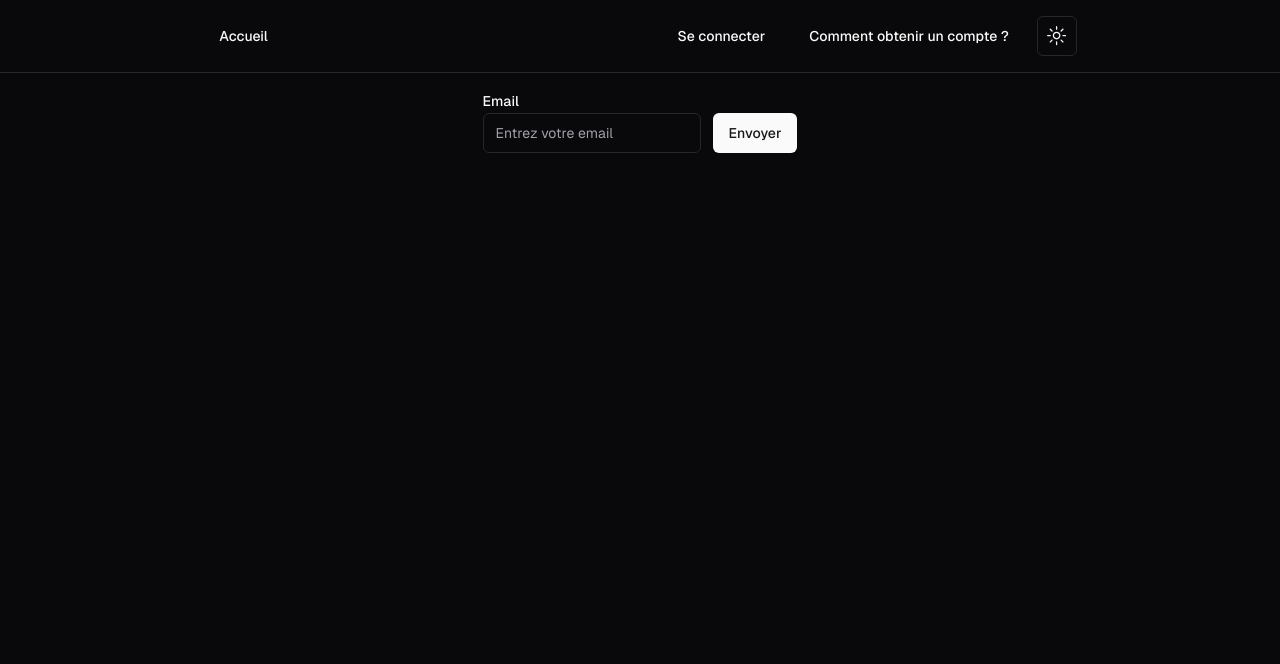
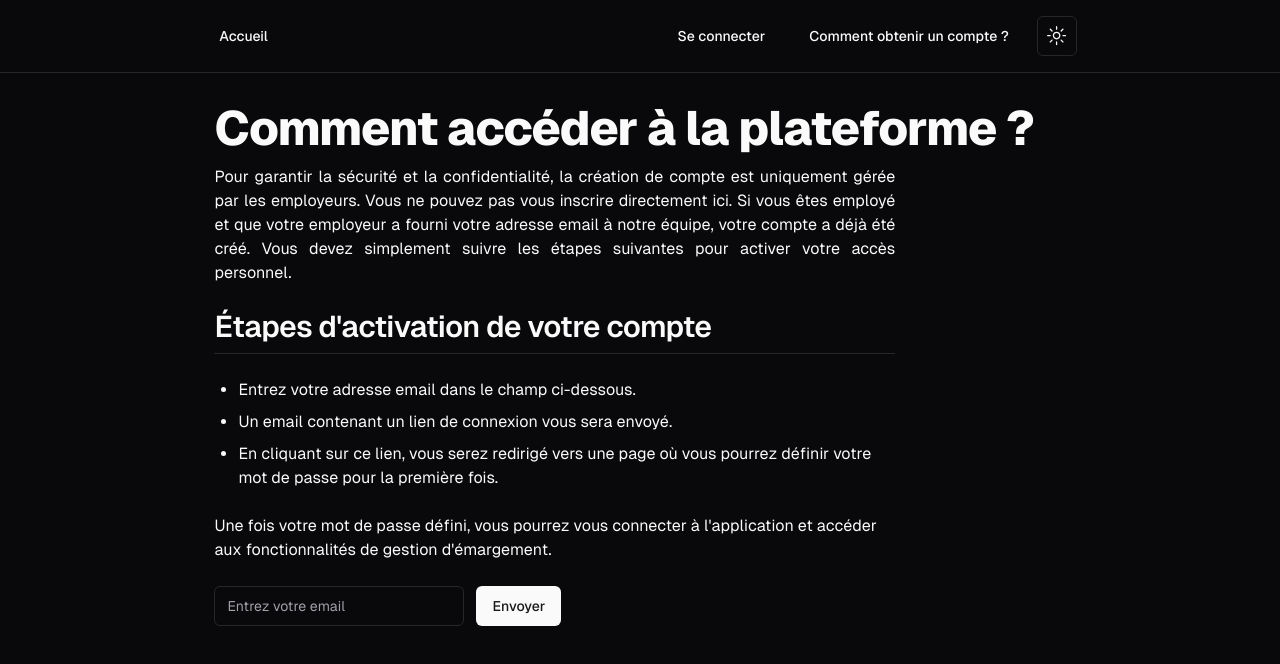
Before and after one commit to slimourlissene/checkinpro, a Next.js app: page /register in a window 1280 px wide. Shown: the top 664 px of the page. Built offline with nearby package versions, Linux system fonts and the light colour scheme; no server answers.

Commit message:
Added tutorial page to set password

```diff
--- /dev/null
+++ b/api/api.ts
@@ -0,0 +1,6 @@
+import ky from "ky";
+
+export const api = ky.create({
+  prefixUrl: window.location.origin,
+  credentials: "include",
+});
--- /dev/null
+++ b/api/sendMagicLink.ts
@@ -0,0 +1,10 @@
+import { getCsrfToken } from "next-auth/react";
+import { api } from "./api";
+
+export async function sendMagicLink({ email }: { email: string }) {
+  return await api.post("api/auth/signin/nodemailer", {
+    json: {
+      email: email,
+    },
+  });
+}
--- a/app/auth.ts
+++ b/app/auth.ts
@@ -43,4 +43,16 @@ export const { handlers, signIn, signOut, auth } = NextAuth({
       },
     }),
   ],
+  callbacks: {
+    jwt({ token, user }: any) {
+      if (user) {
+        token.emailVerified = user.emailVerified;
+      }
+      return token;
+    },
+    session({ session, token }: any) {
+      session.user.emailVerified = token.emailVerified;
+      return session;
+    },
+  },
 });
--- a/app/page.tsx
+++ b/app/page.tsx
@@ -1,4 +1,9 @@
-export default function Home() {
+import { auth } from "./auth";
+
+export default async function Home() {
+  const session = await auth();
+  console.log(session);
+
   return (
     <section>
       <div></div>
--- a/app/register/page.tsx
+++ b/app/register/page.tsx
@@ -1,9 +1,42 @@
-import MagicLinkButton from "@/components/auth/magicLinkButton";
+import MagicLinkForm from "@/components/auth/magicLinkForm";
 
 export default function Register() {
   return (
-    <div className="p-4">
-      <MagicLinkButton />
+    <div className="flex flex-row justify-center p-8 space-y-4 w-full">
+      <div className="flex flex-col w-[70%]">
+        <h1 className="scroll-m-20 text-4xl font-extrabold tracking-tight lg:text-5xl">
+          Comment accéder à la plateforme ?
+        </h1>
+        <div className="mt-3 w-[80%]">
+          <p className="text-justify leading-6 [&:not(:first-child)]:mt-3">
+            Pour garantir la sécurité et la confidentialité, la création de
+            compte est uniquement gérée par les employeurs. Vous ne pouvez pas
+            vous inscrire directement ici. Si vous êtes employé et que votre
+            employeur a fourni votre adresse email à notre équipe, votre compte
+            a déjà été créé. Vous devez simplement suivre les étapes suivantes
+            pour activer votre accès personnel.
+          </p>
+          <h2 className="scroll-m-20 border-b pb-2 text-3xl font-semibold tracking-tight mt-6">
+            Étapes d'activation de votre compte
+          </h2>
+          <ul className="my-6 ml-6 list-disc [&>li]:mt-2">
+            <li>Entrez votre adresse email dans le champ ci-dessous.</li>
+            <li>Un email contenant un lien de connexion vous sera envoyé.</li>
+            <li>
+              En cliquant sur ce lien, vous serez redirigé vers une page où vous
+              pourrez définir votre mot de passe pour la première fois.
+            </li>
+          </ul>
+          <p>
+            Une fois votre mot de passe défini, vous pourrez vous connecter à
+            l'application et accéder aux fonctionnalités de gestion
+            d'émargement.
+          </p>
+        </div>
+        <div className="mt-6">
+          <MagicLinkForm />
+        </div>
+      </div>
     </div>
   );
 }
--- a/components/auth/magicLinkButton.tsx
+++ b/components/auth/magicLinkForm.tsx
@@ -1,11 +1,9 @@
 "use client";
-import { signIn } from "next-auth/react";
 import {
   Form,
   FormControl,
   FormField,
   FormItem,
-  FormLabel,
   FormMessage,
 } from "@/components/ui/form";
 import { z } from "zod";
@@ -14,8 +12,9 @@ import { zodResolver } from "@hookform/resolvers/zod";
 import { toast } from "sonner";
 import { Input } from "../ui/input";
 import { Button } from "../ui/button";
+import { sendMagicLink } from "@/api/sendMagicLink";
 
-export default function MagicLinkButton() {
+export default function MagicLinkForm() {
   const magicLinkSchema = z.object({
     email: z.string().email(),
   });
@@ -29,10 +28,12 @@ export default function MagicLinkButton() {
 
   async function onSubmit(values: z.infer<typeof magicLinkSchema>) {
     try {
-      await signIn("resend", {
-        email: values.email,
-        redirectTo: "/",
-      });
+      const result = await sendMagicLink({ email: values.email });
+      if (result.ok) {
+        toast.success(
+          "Un lien de connexion a été envoyé à votre adresse email"
+        );
+      }
     } catch (error) {
       console.error(error);
       toast.error("Une erreur est survenue, veuillez réessayer plus tard");
@@ -42,7 +43,7 @@ export default function MagicLinkButton() {
   return (
     <Form {...magicLinkForm}>
       <form
-        className="flex flex-row gap-3 justify-center items-end"
+        className="flex flex-row gap-3 items-end"
         onSubmit={magicLinkForm.handleSubmit(onSubmit)}
       >
         <FormField
@@ -50,9 +51,9 @@ export default function MagicLinkButton() {
           name="email"
           render={({ field }) => (
             <FormItem>
-              <FormLabel>Email</FormLabel>
               <FormControl>
                 <Input
+                  className="w-[250px]"
                   type="email"
                   placeholder="Entrez votre email"
                   {...field}
--- /dev/null
+++ b/components/auth/resetPassword.tsx
@@ -0,0 +1,145 @@
+"use client";
+import {
+  Dialog,
+  DialogContent,
+  DialogDescription,
+  DialogHeader,
+  DialogTitle,
+  DialogTrigger,
+} from "@/components/ui/dialog";
+import {
+  Form,
+  FormControl,
+  FormField,
+  FormItem,
+  FormLabel,
+  FormMessage,
+} from "@/components/ui/form";
+import { Input } from "@/components/ui/input";
+import { Button } from "@/components/ui/button";
+import { zodResolver } from "@hookform/resolvers/zod";
+import { useForm } from "react-hook-form";
+import { z } from "zod";
+import { useState } from "react";
+import { toast } from "sonner";
+import LoadingSpinner from "../ui/loading-spinner";
+
+const resetPasswordSchema = z
+  .object({
+    email: z.string().email({ message: "Votre adresse email est invalide." }),
+    newPassword: z.string().min(8, {
+      message: "Votre mot de passe doit faire au minimum 8 caractères.",
+    }),
+    confirmPassword: z.string().min(8, {
+      message: "Votre mot de passe doit faire au minimum 8 caractères.",
+    }),
+  })
+  .refine((data) => data.newPassword === data.confirmPassword, {
+    message: "Passwords do not match",
+    path: ["confirmPassword"],
+  });
+
+export default function ResetPassword() {
+  const [isOpen, setIsOpen] = useState(false);
+
+  return (
+    <Dialog open={isOpen} onOpenChange={setIsOpen}>
+      <DialogTrigger asChild>
+        <Button variant="ghost">Réinitialiser le mot de passe</Button>
+      </DialogTrigger>
+      <DialogContent className="sm:max-w-[475px]">
+        <DialogHeader>
+          <DialogTitle>Réinitialiser le mot de passe</DialogTitle>
+          <DialogDescription>
+            Définissez un nouveau mot de passe pour votre compte.
+          </DialogDescription>
+        </DialogHeader>
+        <ResetPasswordForm setIsOpen={setIsOpen} />
+      </DialogContent>
+    </Dialog>
+  );
+}
+
+function ResetPasswordForm({
+  setIsOpen,
+}: {
+  setIsOpen: (isOpen: boolean) => void;
+}) {
+  const [isLoading, setIsLoading] = useState(false);
+  const resetPasswordForm = useForm<z.infer<typeof resetPasswordSchema>>({
+    resolver: zodResolver(resetPasswordSchema),
+    defaultValues: {
+      newPassword: "",
+      confirmPassword: "",
+    },
+  });
+
+  async function onSubmit(values: z.infer<typeof resetPasswordSchema>) {
+    setIsLoading(true);
+    try {
+    } catch (error) {
+      console.error(error);
+      toast.error(
+        "Une erreur est survenue lors de la réinitialisation du mot de passe."
+      );
+    } finally {
+      setIsLoading(false);
+    }
+  }
+
+  return (
+    <Form {...resetPasswordForm}>
+      <form
+        onSubmit={resetPasswordForm.handleSubmit(onSubmit)}
+        className="space-y-6"
+      >
+        <FormField
+          control={resetPasswordForm.control}
+          name="newPassword"
+          render={({ field }) => (
+            <FormItem>
+              <FormLabel>Nouveau mot de passe</FormLabel>
+              <FormControl>
+                <Input
+                  type="password"
+                  placeholder="Nouveau mot de passe"
+                  {...field}
+                />
+              </FormControl>
+              <FormMessage />
+            </FormItem>
+          )}
+        />
+        <FormField
+          control={resetPasswordForm.control}
+          name="confirmPassword"
+          render={({ field }) => (
+            <FormItem>
+              <FormLabel>Confirmer le nouveau mot de passe</FormLabel>
+              <FormControl>
+                <Input
+                  type="password"
+                  placeholder="Confirmer le nouveau mot de passe"
+                  {...field}
+                />
+              </FormControl>
+              <FormMessage />
+            </FormItem>
+          )}
+        />
+        <div className="w-full flex flex-row gap-4 justify-end">
+          <Button
+            type="button"
+            variant={"outline"}
+            onClick={() => setIsOpen(false)}
+          >
+            Annuler
+          </Button>
+          <Button className="w-[125px]" type="submit" disabled={isLoading}>
+            {isLoading ? <LoadingSpinner /> : "Envoyer"}
+          </Button>
+        </div>
+      </form>
+    </Form>
+  );
+}
--- a/package.json
+++ b/package.json
@@ -22,6 +22,7 @@
     "class-variance-authority": "^0.7.0",
     "clsx": "^2.1.1",
     "geist": "^1.3.1",
+    "ky": "^1.7.2",
     "lucide-react": "^0.451.0",
     "next": "15.0.0-rc.0",
     "next-auth": "5.0.0-beta.22",
```
